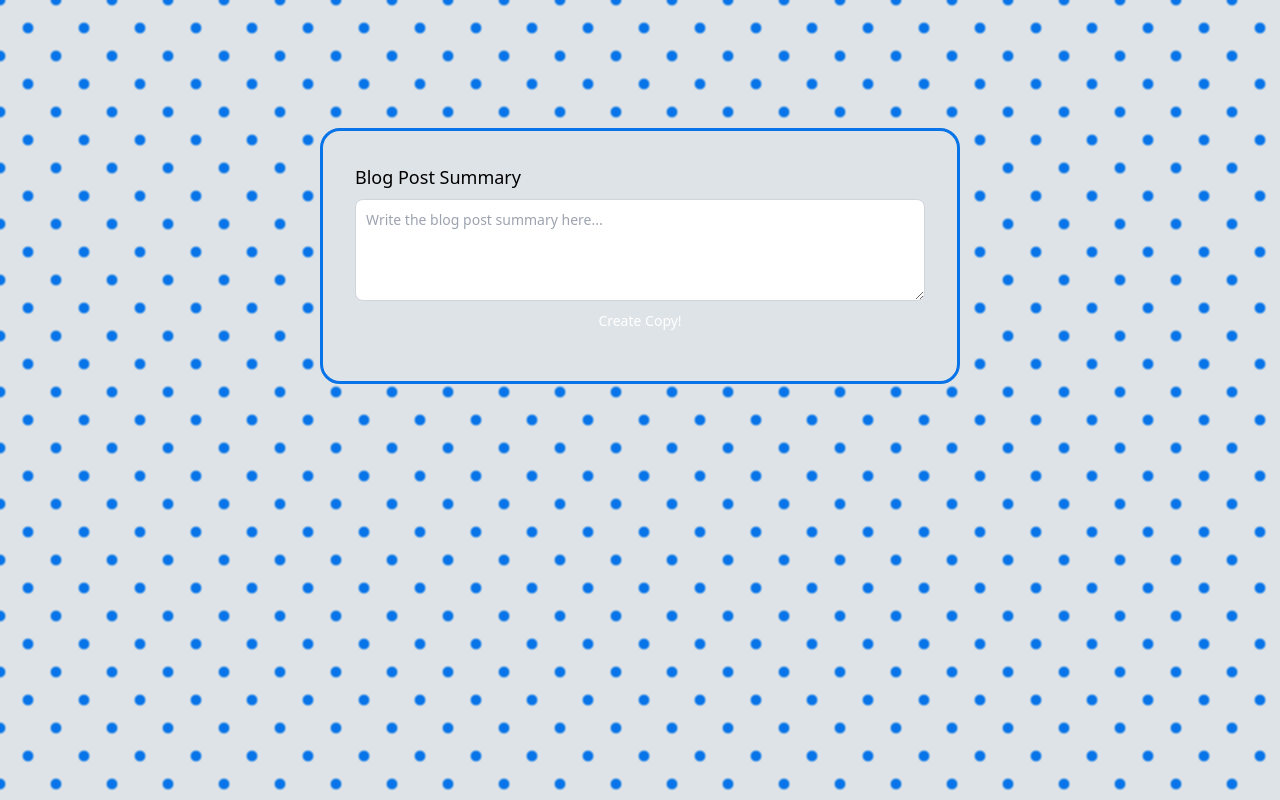
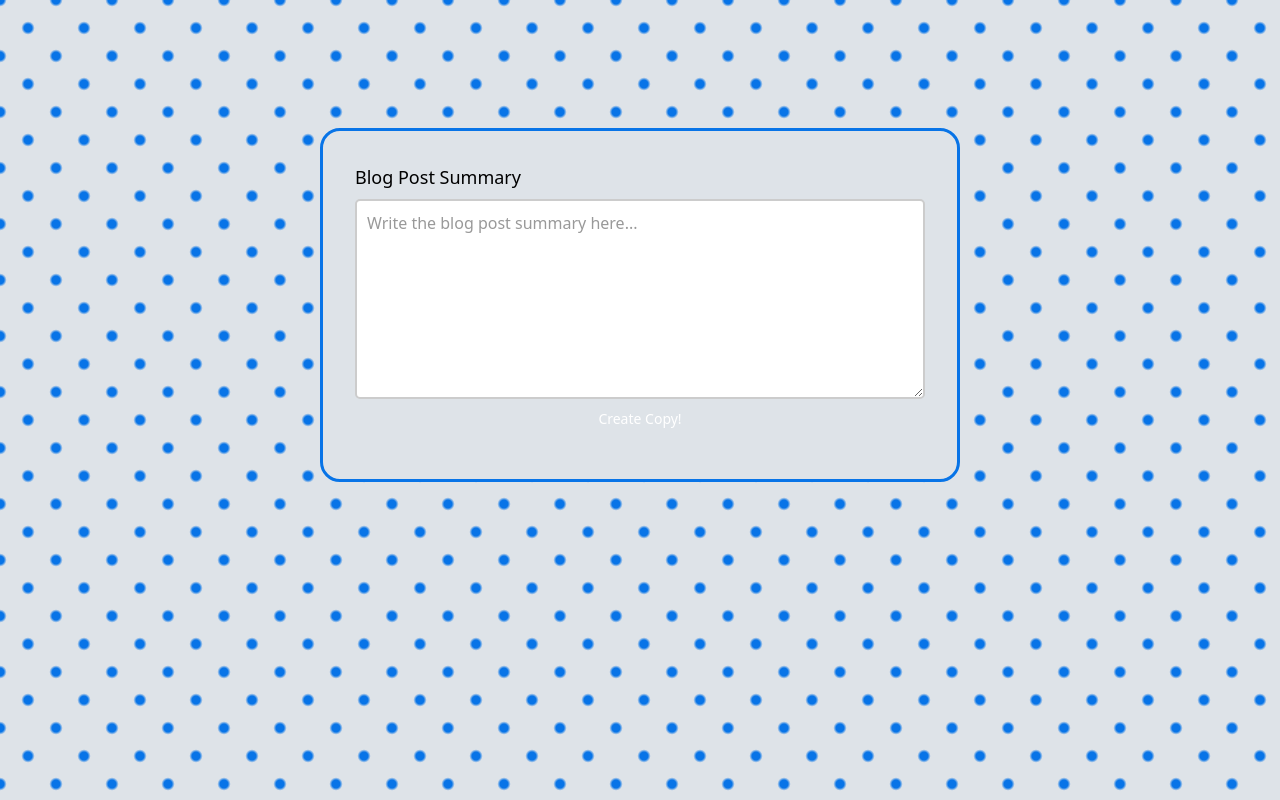
Before and after one commit to Larox/social-media-copy-generator, a Next.js app: page / in a window 1280 px wide. Built offline with nearby package versions, Linux system fonts and the light colour scheme.

Commit message:
Add SASS set up and create text area style with SASS

```diff
--- a/components/BlogSummaryTextArea.tsx
+++ b/components/BlogSummaryTextArea.tsx
@@ -1,4 +1,4 @@
-import style from "@/styles/TextArea.module.css";
+import style from "@/styles/TextArea.module.scss";
 import { useState, ChangeEvent } from "react";
 import getCopy from "@/services/openaiService";
 import { Results } from "./Result";
@@ -36,7 +36,8 @@ export const BlogSummaryTextArea = (): JSX.Element => {
             id="message"
             rows="4"
             onChange={handleChange}
-            className="m-8 h-20 p-2.5 w-full text-sm text-gray-900 bg-gray-50 rounded-lg border border-gray-300 focus:ring-blue-500 focus:border-blue-500"
+            // className="m-8 h-20 p-2.5 w-full text-sm text-gray-900 bg-gray-50 rounded-lg border border-gray-300 focus:ring-blue-500 focus:border-blue-500"
+            className={style.textarea}
             placeholder="Write the blog post summary here..."
           ></textarea>
           <button
--- a/package.json
+++ b/package.json
@@ -24,6 +24,7 @@
   "devDependencies": {
     "autoprefixer": "^10.4.13",
     "postcss": "^8.4.21",
+    "sass": "^1.59.2",
     "tailwindcss": "^3.2.7"
   }
 }
--- a/styles/TextArea.module.css
+++ /dev/null
@@ -1,4 +0,0 @@
-.box {
-  display: flex;
-  flex-direction: column;
-}
--- /dev/null
+++ b/styles/TextArea.module.scss
@@ -0,0 +1,27 @@
+.box {
+  display: flex;
+  flex-direction: column;
+}
+
+.textarea {
+  width: 100%;
+  max-width: 800px;
+  height: 200px;
+  padding: 10px;
+  border: 2px solid #ccc;
+  border-radius: 5px;
+  font-size: 16px;
+  line-height: 1.5;
+  color: #333;
+  background-color: #fff;
+  transition: border-color 0.2s ease-in-out;
+
+  &:focus {
+    outline: none;
+    border-color: #0077cc;
+  }
+
+  &::placeholder {
+    color: #999;
+  }
+}
```
Also changed, not shown: 1 other file (tests, documents, lock files or other folders).
